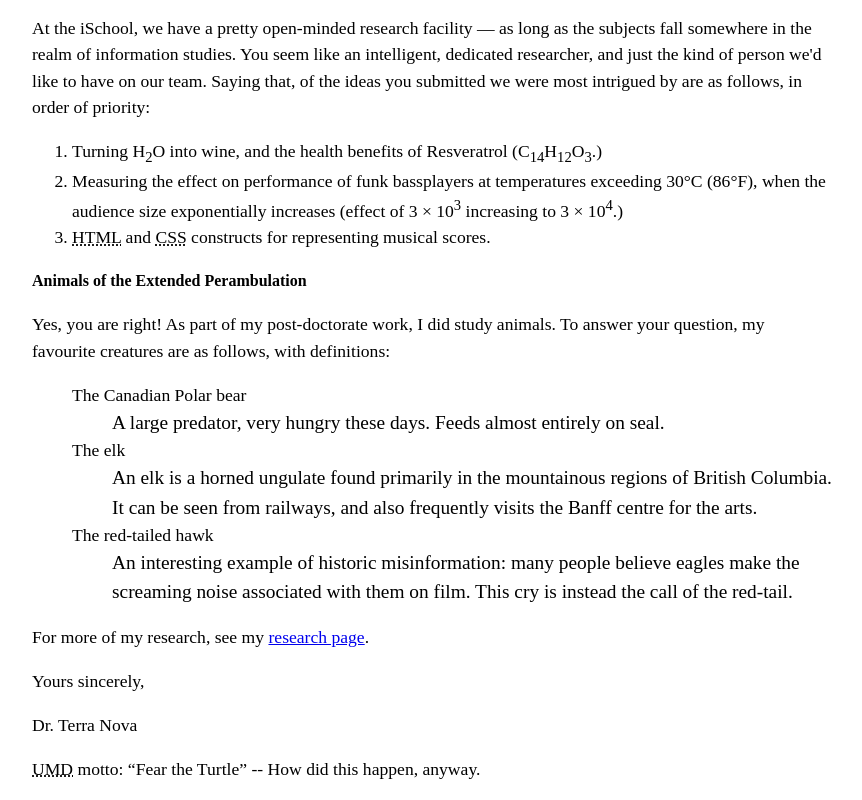
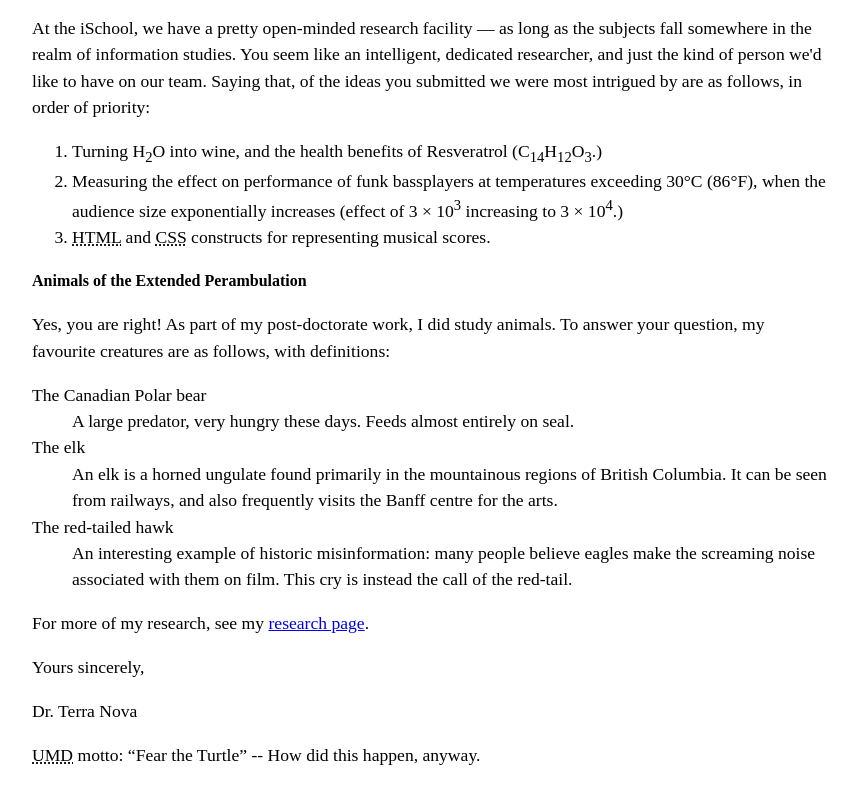
Before and after one commit to AdamFiergang377/AdamFiergang377.github.io, a plain HTML site: page lab_2/index.html in a window 1280 px wide. Shown: the part 896-1696 px from the top of the page, without its empty margins (208-1070 px from the left). Drawn offline with Linux system fonts and the light colour scheme.

Commit message:
Corrected description list

```diff
--- a/lab_2/index.html
+++ b/lab_2/index.html
@@ -58,32 +58,14 @@
             </ol>
             <h4>Animals of the Extended Perambulation</h4>
             <p>Yes, you are right! As part of my post-doctorate work, I did study animals. To answer your question, my favourite creatures are as follows, with definitions:</p>
-            <ul style="list-style-type:none;">
-                <li>
-                    The Canadian Polar bear
-                    <ul style="list-style-type:none;">
-                        <li>
-                            A large predator, very hungry these days. Feeds almost entirely on seal.
-                        </li>
-                    </ul>
-                </li>
-                <li>
-                    The elk
-                    <ul style="list-style-type:none;">
-                        <li>
-                            An elk is a horned ungulate found primarily in the mountainous regions of British Columbia. It can be seen from railways, and also frequently visits the Banff centre for the arts.
-                        </li>
-                    </ul>
-                </li>
-                <li>
-                    The red-tailed hawk
-                    <ul style="list-style-type:none;">
-                        <li>
-                            An interesting example of historic misinformation: many people believe eagles make the screaming noise associated with them on film. This cry is instead the call of the red-tail.
-                        </li>
-                    </ul>
-                </li>
-            </ul>
+            <dl>
+                <dt>The Canadian Polar bear</dt>
+                    <dd>A large predator, very hungry these days. Feeds almost entirely on seal.</dd>
+                <dt>The elk</dt>
+                    <dd>An elk is a horned ungulate found primarily in the mountainous regions of British Columbia. It can be seen from railways, and also frequently visits the Banff centre for the arts.</dd>
+                <dt>The red-tailed hawk</dt>
+                    <dd>An interesting example of historic misinformation: many people believe eagles make the screaming noise associated with them on film. This cry is instead the call of the red-tail.</dd>
+            </dl>
             <p>For more of my research, see my <a href="#">research page</a>.</p>
         </div>
         <div>
```
